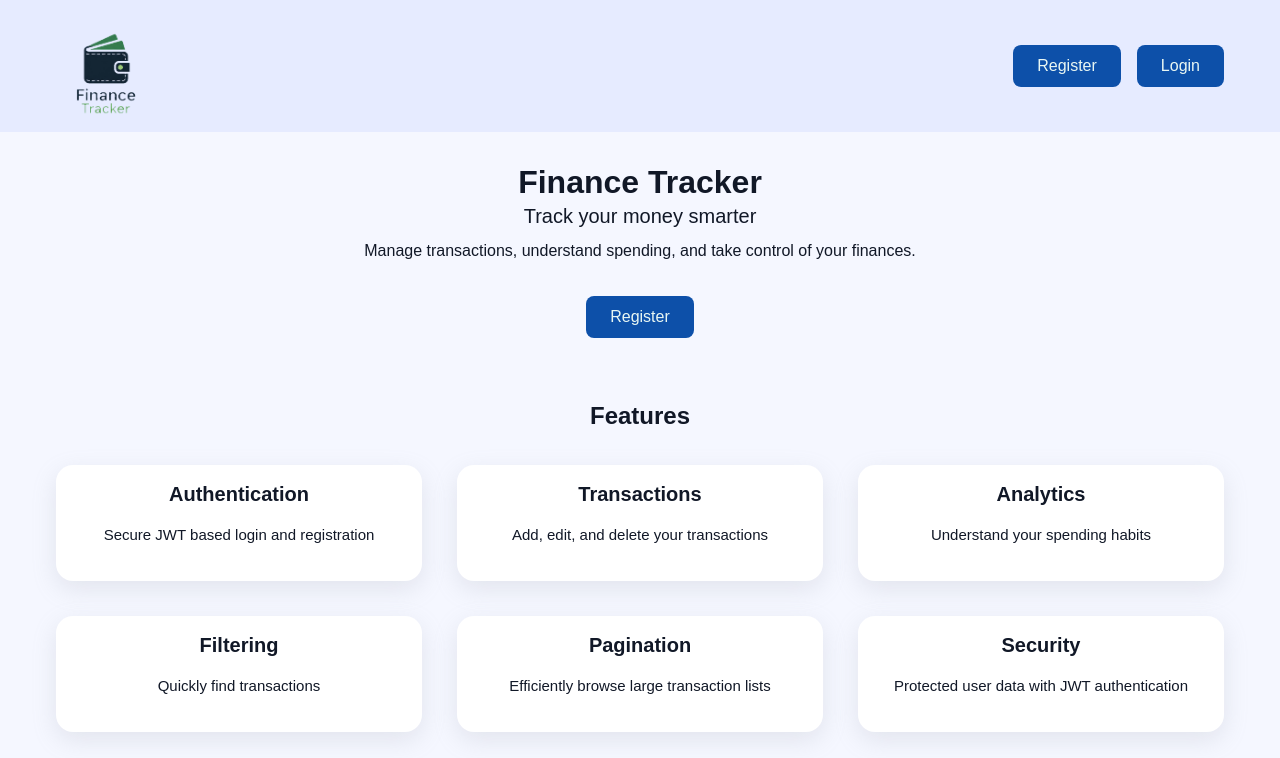
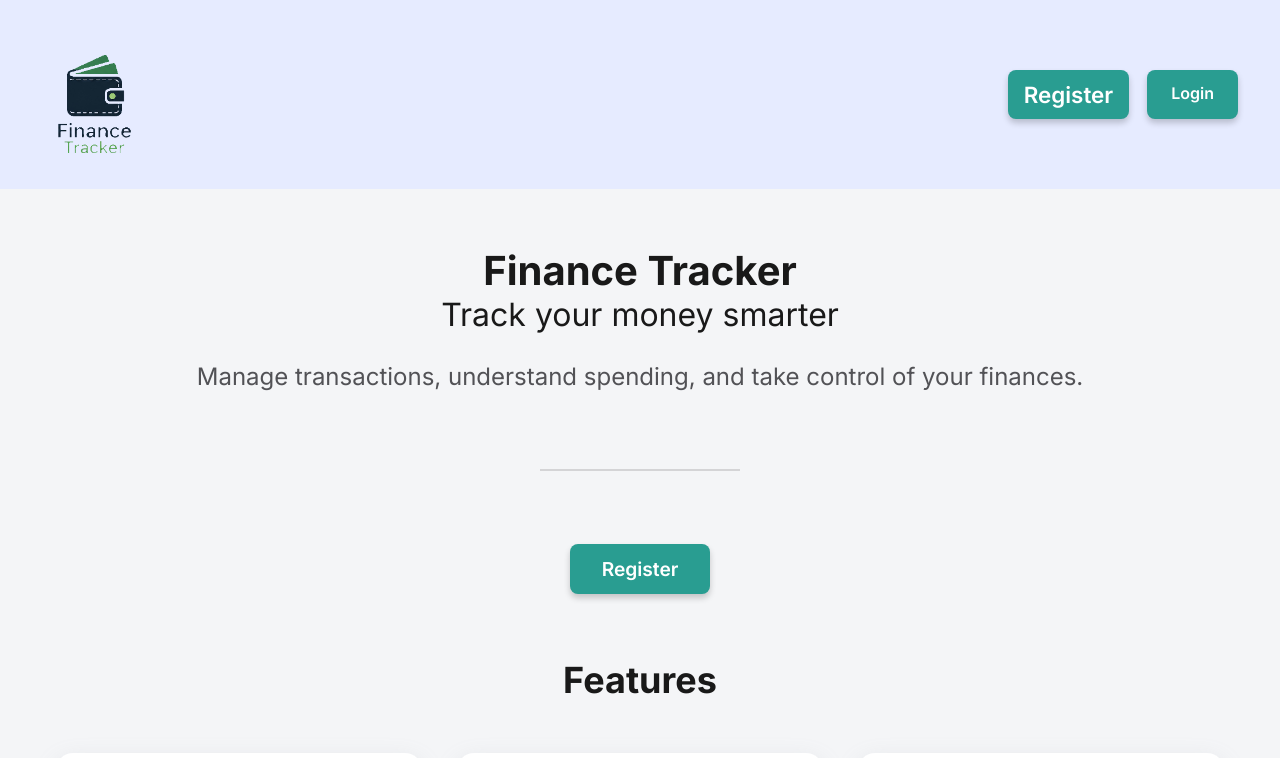
Before and after one commit to Blurryface1998/finance-tracker, a React app in the folder frontend/: page / in a window 1280 px wide. Shown: the top 758 px of the page. Built offline with nearby package versions, Linux system fonts and the light colour scheme; the HTML template or start-up script is replaced by a standard one.

Commit message:
feat: Added ButtonLink component, and improve landing page styles

```diff
--- a/frontend/src/app/navigation/links.js
+++ b/frontend/src/app/navigation/links.js
@@ -2,10 +2,12 @@ export const landingLinks = [
   {
     label: "Register",
     path: "/register",
+    type: "register",
   },
   {
     label: "Login",
     path: "/login",
+    type: "login",
   },
 ];
 export const registerLinks = [
--- a/frontend/src/features/landing/LandingPage.scss
+++ b/frontend/src/features/landing/LandingPage.scss
@@ -1,3 +1,5 @@
-.main {
-  background-color: var(--background-color);
+@media screen and (min-width: 1024px) {
+  .main {
+    margin-block-start: 1.563rem;
+  }
 }
--- a/frontend/src/features/landing/components/Features/FeaturesSection.scss
+++ b/frontend/src/features/landing/components/Features/FeaturesSection.scss
@@ -2,12 +2,22 @@
   padding-block-end: var(--spacing-large);
   &__container {
     display: grid;
-    grid-template-columns: repeat(2, 1fr);
-    gap: 20px;
+    grid-template-columns: repeat(1, 1fr);
+    gap: 1.5rem;
+
+    @media screen and (min-width: 450px) {
+      grid-template-columns: repeat(2, 1fr);
+    }
   }
   &__title {
+    grid-column: 1 / -1;
     text-align: center;
-    grid-column: 1 / -1;
+    font-size: 2rem;
+    margin-block-end: 1rem;
+
+    @media screen and (min-width: 1024px) {
+      font-size: 2.25rem;
+    }
   }
 }
 
@@ -15,7 +25,7 @@
   .features {
     &__container {
       grid-template-columns: repeat(3, 1fr);
-      gap: 35px;
+      gap: 2.188rem;
     }
   }
 }
--- a/frontend/src/features/landing/components/FeaturesCard/FeaturesCard.scss
+++ b/frontend/src/features/landing/components/FeaturesCard/FeaturesCard.scss
@@ -1,21 +1,33 @@
 .features-card {
   width: 100%;
   min-height: auto;
-  padding: 18px;
-  border-radius: 17px;
+  padding: 1.125rem;
+  border-radius: 1.063rem;
   background-color: var(--card-color);
   text-align: center;
   box-shadow: rgba(149, 157, 165, 0.2) 0px 8px 24px;
 
   &__title {
-    color: var(--text-color);
-    font-weight: 900;
-    font-size: 20px;
+    font-weight: 800;
+    font-size: 1.25rem;
   }
 
   &__description {
-    color: var(--text-color);
-    font-size: 15px;
-    margin-block: 20px;
+    color: var(--text-color-secondary);
+    font-size: 1rem;
+    margin-block: 1.25rem;
   }
 }
+
+@media screen and (min-width: 1024px) {
+  .features-card {
+    &__title {
+      font-size: 1.6rem;
+    }
+
+    &__description {
+      font-size: 1.125rem;
+      margin-block-start: 2rem;
+    }
+  }
+}
--- a/frontend/src/features/landing/components/Hero/HeroSection.jsx
+++ b/frontend/src/features/landing/components/Hero/HeroSection.jsx
@@ -1,7 +1,8 @@
 import { Link } from "react-router-dom";
 import "./HeroSection.scss";
 import Container from "../../../../shared/components/Container/Container";
-
+import ButtonLink from "../../../../shared/components/ButtonLink/ButtonLink";
+import SplitLine from "../../../../assets/SplitLine.svg";
 function HeroSection() {
   return (
     <section className="hero">
@@ -16,10 +17,13 @@ function HeroSection() {
             finances.
           </p>
         </div>
+
+        <img className="hero__line" src={SplitLine} alt="" aria-hidden="true" />
+
         <div className="hero__actions">
-          <Link className="hero__button" to="/register">
+          <ButtonLink variant="hero" to="/register">
             Register
-          </Link>
+          </ButtonLink>
         </div>
       </Container>
     </section>
--- a/frontend/src/features/landing/components/Hero/HeroSection.scss
+++ b/frontend/src/features/landing/components/Hero/HeroSection.scss
@@ -13,27 +13,46 @@
   }
 
   &__subtitle {
-    margin-top: var(--sacing-small);
-    font-size: 1.25rem;
-    margin-block: 4px 10px;
+    font-size: 1.15rem;
   }
 
   &__description {
-    margin-top: var(--sacing-medium);
+    margin-top: 1.5rem;
     line-height: 1.6;
+    color: var(--text-color-secondary);
+    font-size: 1rem;
+  }
+
+  &__line {
+    margin-inline: auto;
+    margin-block: 3.5rem;
   }
 
   &__actions {
     margin-block: var(--spacing-large);
     text-align: center;
   }
+}
 
-  &__button {
-    display: inline-block;
-    padding: 0.75rem 1.5rem;
+@media screen and (min-width: 768px) {
+}
 
-    background-color: var(--button-color);
-    color: var(--button-text-color);
-    border-radius: var(--border-radius);
+@media screen and (min-width: 1024px) {
+  .hero {
+    &__title {
+      font-size: 2.5rem;
+    }
+
+    &__subtitle {
+      font-size: 2rem;
+    }
+
+    &__description {
+      font-size: 1.5rem;
+    }
+
+    &__line {
+      margin-block: 4.563rem;
+    }
   }
 }
--- /dev/null
+++ b/frontend/src/shared/components/ButtonLink/ButtonLink.jsx
@@ -0,0 +1,22 @@
+import { Link } from "react-router-dom";
+import "./ButtonLink.scss";
+
+function ButtonLink({
+  children,
+  to,
+  variant = "header",
+  classname = "",
+  ...props
+}) {
+  return (
+    <Link
+      to={to}
+      className={`btn-link btn-link--${variant} ${classname}`}
+      {...props}
+    >
+      {children}
+    </Link>
+  );
+}
+
+export default ButtonLink;
--- /dev/null
+++ b/frontend/src/shared/components/ButtonLink/ButtonLink.scss
@@ -0,0 +1,40 @@
+.btn-link {
+  display: inline-block;
+  background-color: var(--button-color);
+  color: var(--button-text-color);
+  font-weight: 600;
+  border-radius: var(--border-radius);
+  box-shadow: 0 4px 6px rgba(0, 0, 0, 0.2);
+  font-size: 1rem;
+
+  &--header {
+    padding: 0.8rem 1.5rem;
+    margin-inline-end: 0.625rem;
+  }
+
+  &--hero {
+    padding: 0.8rem 2rem;
+    font-size: 1.2rem;
+  }
+}
+
+@media screen and (min-width: 1024px) {
+  .btn-link {
+    transition: all 0.2s ease-in-out;
+
+    &--header {
+      padding: 0.7rem 1rem;
+      font-size: 1.4rem;
+    }
+
+    &--hero {
+      padding: 1.2rem 4rem;
+      font-size: 1.5rem;
+      border-radius: 50px;
+    }
+  }
+  .btn-link:hover {
+    box-shadow: 0 6px 12px rgba(0, 0, 0, 0.3);
+    background-color: var(--button-color-hover);
+  }
+}
--- a/frontend/src/shared/components/Header/Header.jsx
+++ b/frontend/src/shared/components/Header/Header.jsx
@@ -1,11 +1,11 @@
 import { Link } from "react-router-dom";
 import Container from "../Container/Container";
 import "./Header.scss";
+import ButtonLink from "../ButtonLink/ButtonLink";
 import logo from "../../../assets/logo.png";
 function Header({ logoLink = "/", links = [] }) {
   return (
     <header className="header">
-      <Container>
       <div className="header__content">
         <Link className="header__logo" to={logoLink}>
           <img
@@ -16,17 +16,17 @@ function Header({ logoLink = "/", links = [] }) {
         </Link>
         <nav className="header__navigation">
           {links.map((link) => (
-              <Link
-                className="header__navigation-link"
+            <ButtonLink
+              variant="header"
+              classname={link.type}
               key={link.path}
               to={link.path}
             >
               {link.label}
-              </Link>
+            </ButtonLink>
           ))}
         </nav>
       </div>
-      </Container>
     </header>
   );
 }
--- a/frontend/src/shared/components/Header/Header.scss
+++ b/frontend/src/shared/components/Header/Header.scss
@@ -1,7 +1,7 @@
 .header {
-  padding-block: var(--spacing-medium);
+  padding: var(--spacing-small);
   background-color: var(--header-color);
-  box-shadow: rgba(17, 17, 26, 0.1) 0px 0px 0px;
+
   &__content {
     display: flex;
     justify-content: space-between;
@@ -17,13 +17,25 @@
 
   &__navigation {
     display: flex;
-    gap: var(--spacing-medium);
-    &-link {
-      display: inline-block;
-      background: var(--button-color);
-      color: var(--button-text-color);
-      padding: 0.75rem 1.5rem;
-      border-radius: var(--border-radius);
+    gap: var(--spacing-small);
+
+    .register {
+      display: none;
+
+      @media screen and (min-width: 768px) {
+        display: block;
+      }
     }
   }
 }
+
+@media screen and (min-width: 1024px) {
+  .header {
+    padding: var(--spacing-large);
+
+    &__image {
+      width: 125px;
+      height: 125px;
+    }
+  }
+}
--- a/frontend/src/styles/_typography.scss
+++ b/frontend/src/styles/_typography.scss
@@ -1,5 +1,12 @@
+@import url("https://fonts.googleapis.com/css2?family=Inter:ital,opsz,wght@0,14..32,100..900;1,14..32,100..900&display=swap");
+
+html {
+  font-size: 100%;
+}
+
 body {
-  font-family: Arial, sans-serif;
+  font-family: "Inter", sans-serif;
+  background-color: var(--background-color);
   color: var(--text-color);
 }
 
--- a/frontend/src/styles/_variables.scss
+++ b/frontend/src/styles/_variables.scss
@@ -1,12 +1,18 @@
 :root {
   /* Colors: */
   --primary-color: #2563eb;
-  --text-color: #111827;
+  /*--text-color: #111827;*/
+  --text-color: #191919;
+  --text-color-secondary: #525256;
   --header-color: #e6ebff;
-  --background-color: #f5f7ff;
+  /*--background-color: #f5f7ff;*/
+  --background-color: #f4f5f7;
   --card-color: #ffffff;
-  --button-text-color: #e9f7f3;
-  --button-color: #0d50a9;
+  /*--button-text-color: #e9f7f3;*/
+  --button-text-color: #ffffff;
+  /*--button-color: #0d50a9;*/
+  --button-color: #299d91;
+  --button-color-hover: #258e83;
 
   --color-tester-one-gradient-one: #014871;
   --color-tester-one-gradient-two: #a0ebcf;
```
Also changed, not shown: frontend/src/assets/SplitLine.svg (added). Lines whose indentation alone changed are shown as unchanged.
